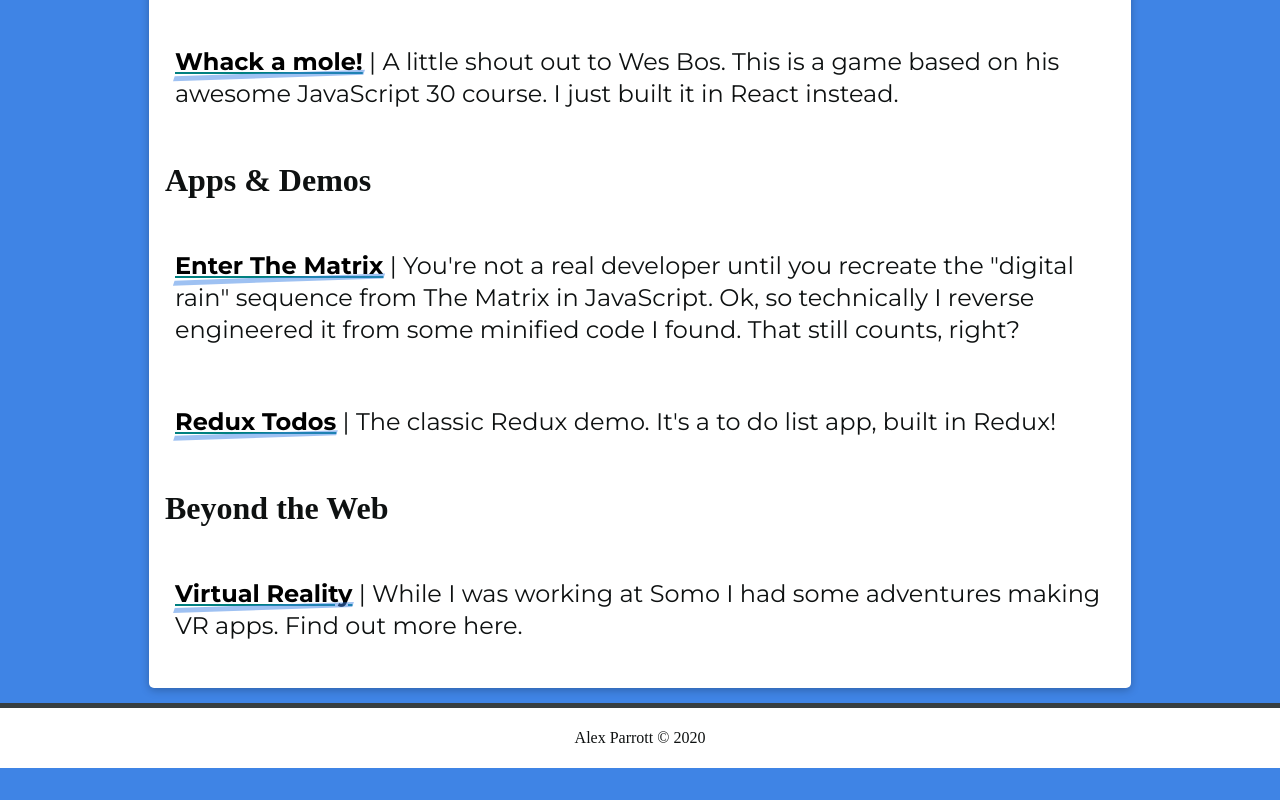
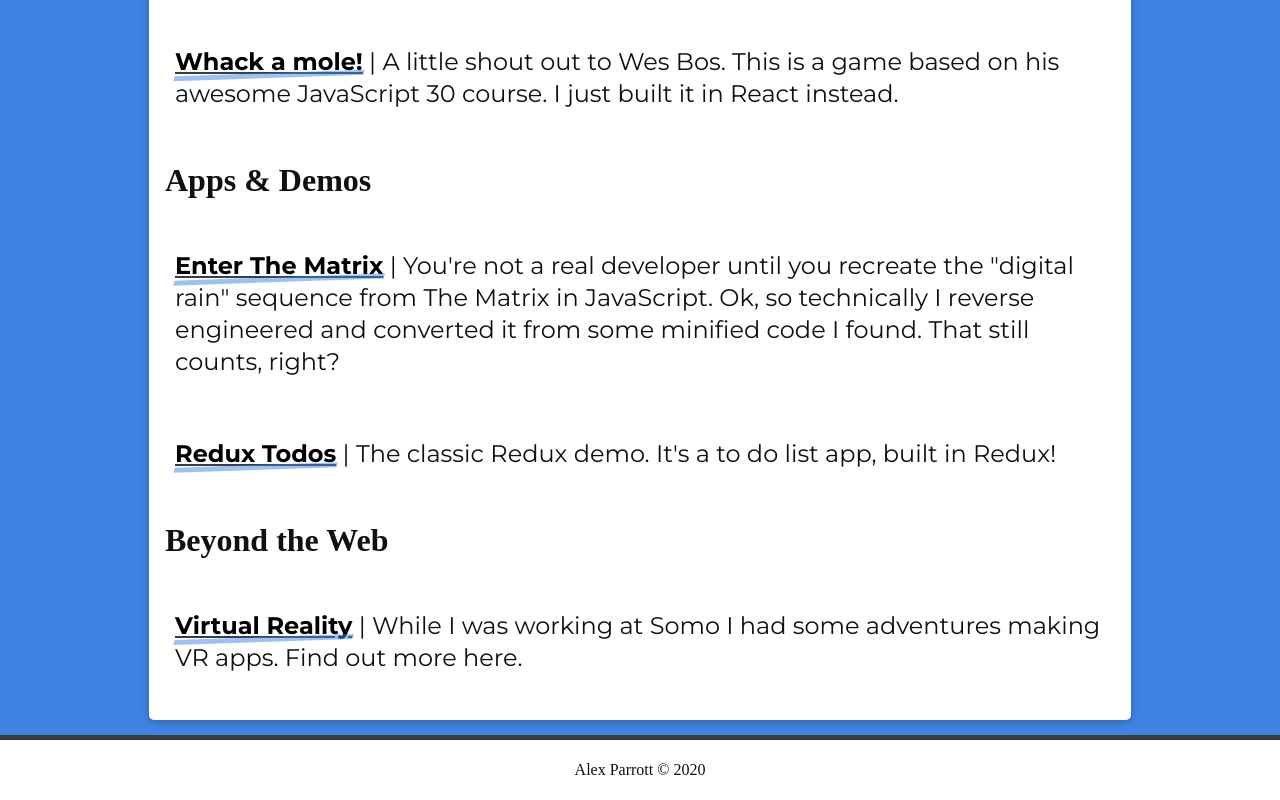
Before and after one commit to cashtotalszero/alex-parrott, a Next.js app: page /random in a window 1280 px wide. Shown: the part 1210-2010 px from the top of the page. Before the commit the page ends 1978 px from the top, so only its background shows below. Built offline with nearby package versions, Linux system fonts and the light colour scheme; a web font is replaced by a local one.

Commit message:
Bug fixes & copy update

```diff
--- a/package.json
+++ b/package.json
@@ -1,6 +1,6 @@
 {
   "name": "alex-parrott-site",
-  "version": "0.3.0",
+  "version": "0.3.1",
   "private": true,
   "scripts": {
     "dev": "next dev",
--- a/pages/demos/matrix.js
+++ b/pages/demos/matrix.js
@@ -96,6 +96,9 @@ const MatrixPage = () => {
     for (let f = 0; f < grid.length; f += 1) {
       const d = grid[f];
 
+      // The algorithm code below is not mine...
+
+      /* eslint-disable */
       d.b == d.d
         ? ((d.b = 0),
           d.a.push({
@@ -118,6 +121,9 @@ const MatrixPage = () => {
           }00`),
           ctx.fillText(b.c, columnsSpacing * f, b.y));
       }
+      /* eslint-enable */
+
+      // ...but the rest of the code is!
     }
     frameTimer = setTimeout(() => {
       enterTheMatrix(ctx, grid, width, height);
--- a/pages/demos/vr.js
+++ b/pages/demos/vr.js
@@ -102,7 +102,7 @@ const VrPage = () => (
       contents={[
         {
           text:
-            'The first app a simple A4 showroom experience built with Google VR library. At the time of writing (spring 2020) you can still download a copy of the app for both ',
+            'The first app a simple A4 showroom experience built with Google VR library. At the time of writing you can still download a copy of the app for both ',
         },
         { type: LINK, href: A4_APP_IOS, text: 'iOS' },
         { text: ' and ' },
--- a/pages/random.js
+++ b/pages/random.js
@@ -1,6 +1,6 @@
 import Page from '../components/Page';
 import Image from '../components/Image';
-import TextBlock, { NAV, BOLD, LINK } from '../components/TextBlock';
+import TextBlock, { NAV } from '../components/TextBlock';
 import { WHACK_MOLES_DEMO, REDUX_DEMO, MATRIX_DEMO, PUZZLE_DEMO, VR_DEMO } from '../constants/urls';
 
 const RandomPage = () => (
@@ -47,7 +47,7 @@ const RandomPage = () => (
             { type: NAV, href: MATRIX_DEMO, text: 'Enter The Matrix', bold: true },
             {
               text:
-                ' | You\'re not a real developer until you recreate the "digital rain" sequence from The Matrix in JavaScript. Ok, so technically I reverse engineered it from some minified code I found. That still counts, right?',
+                ' | You\'re not a real developer until you recreate the "digital rain" sequence from The Matrix in JavaScript. Ok, so technically I reverse engineered and converted it from some minified code I found. That still counts, right?',
             },
           ]}
         />
--- a/styles.js
+++ b/styles.js
@@ -104,7 +104,7 @@ export const GlobalStyle = createGlobalStyle`
 
   a {
     color: black;
-    text-decoration-color: ${palette1};
+    text-decoration-color: ${palette2};
   }
 
   ul {
```
